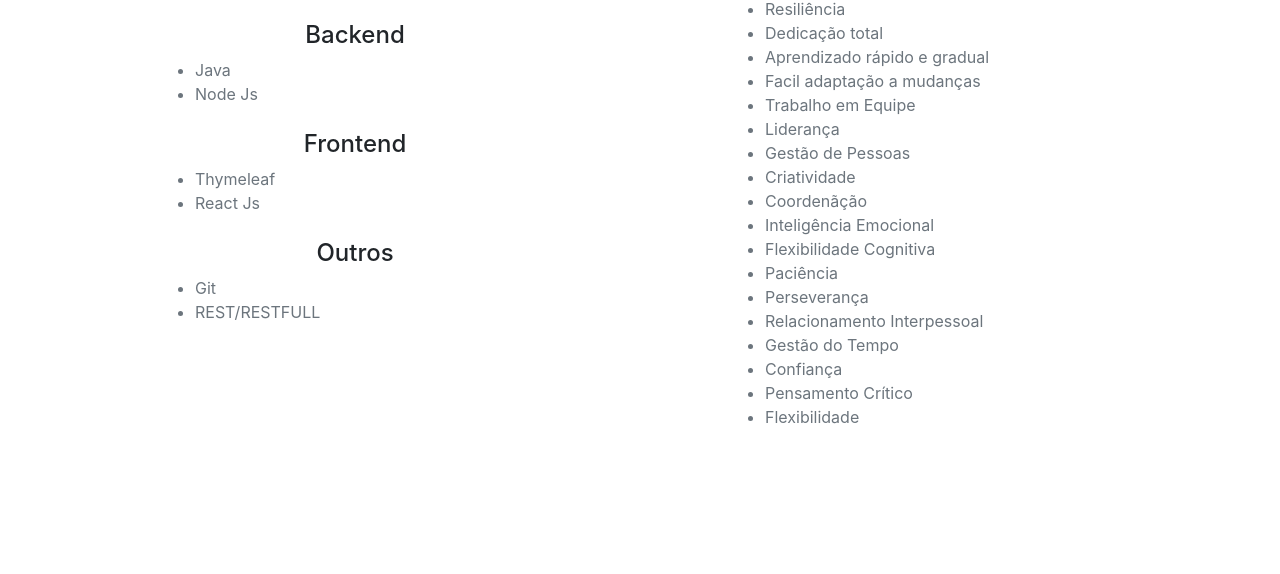
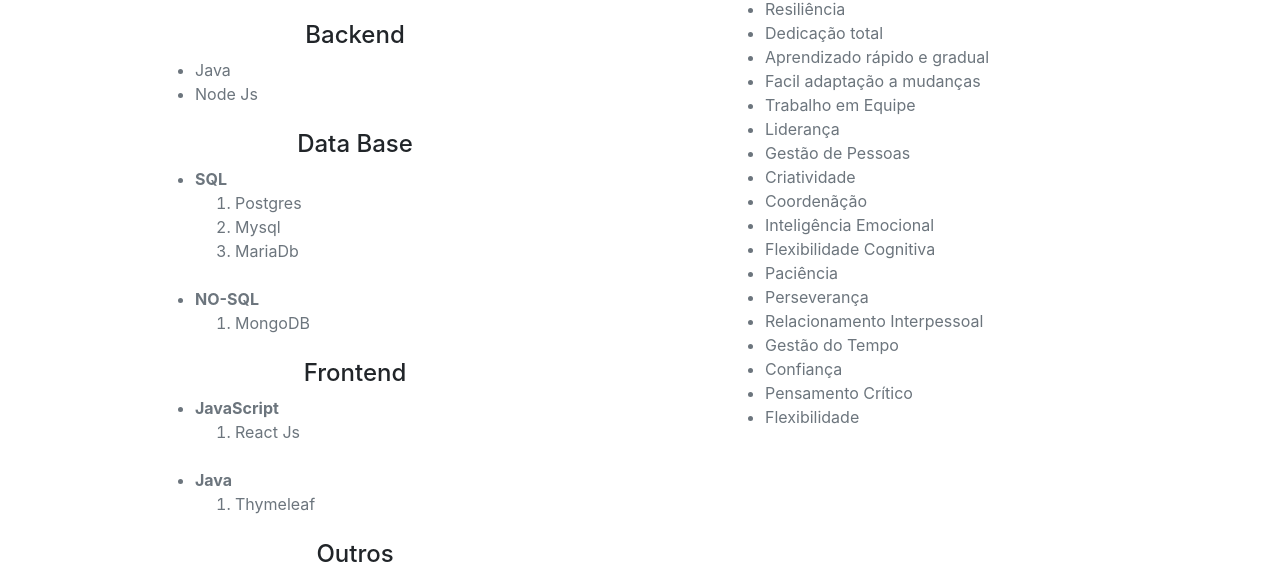
Before and after one commit to marcioflobo/marcioflobo.github.io, a website with bundled scripts: page index.html in a window 1280 px wide. Shown: the part 3480-4054 px from the top of the page. Built offline with nearby package versions, Linux system fonts and the light colour scheme.

Commit message:
Update HardSkills

```diff
--- a/index.html
+++ b/index.html
@@ -271,12 +271,37 @@
             </ul>
             <br />
 
+            <h4 class="text-center">Data Base</h4>
+            <ul class="text-left  text-muted mb-0">
+              <li><b>SQL</b></li>
+              <ol>
+                <li>Postgres</li>
+                <li>Mysql</li>
+                <li>MariaDb</li>
+              </ol>
+              <br />
+              <li><b>NO-SQL</b></li>
+
+              <ol>
+                <li>MongoDB</li>
+              </ol>
+            </ul>
+            <br />
+
             <h4 class="text-center">Frontend</h4>
-            <ul class="text-left  text-muted mb-0">
 
-              <li>Thymeleaf</li>
-              <li>React Js</li>
-            </ul>
+              <ul class="text-left  text-muted mb-0">
+                <li><b>JavaScript</b></li>
+                <ol>
+                  <li>React Js</li>
+                </ol>
+                <br />
+                <li><b>Java</b></li>
+                <ol>
+                  <li>Thymeleaf</li>
+                </ol>
+              </ul>
+
             <br />
 
             <h4 class="text-center">Outros</h4>
@@ -444,18 +469,21 @@
         </div>
       </div>
       <div class="row">
+
         <div class="col-lg-3 ml-auto text-center">
           <i class="fas fa-phone fa-3x mb-3 sr-contact-1"></i> <i class="fab fa-whatsapp lg"></i>
           <p>
             <a target="_blank" href="https://www.linkedin.com/in/m%C3%A1rcio-l%C3%B4bo-ba68a8125/">(61) 99865-4680</a>
           </p>
         </div>
+
         <div class="col-lg-3 mr-auto text-center">
           <i class="fas fa-envelope fa-3x mb-3 sr-contact-2"></i>
           <p>
             <a href="mailto:mlobo.dev@gmail.com">mlobo.dev@gmail.com</a>
           </p>
         </div>
+
         <div class="col-lg-3 mr-auto text-center">
           <i class="fas fa-id-card fa-3x mb-3 sr-contact-2"></i>
           <p>
```
